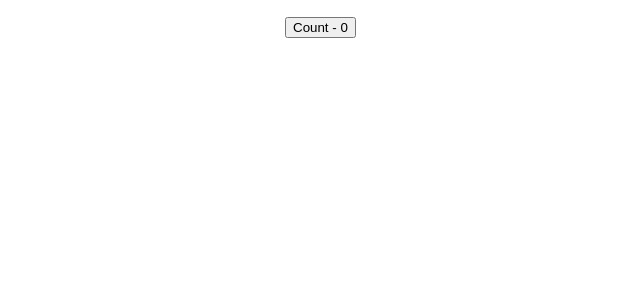
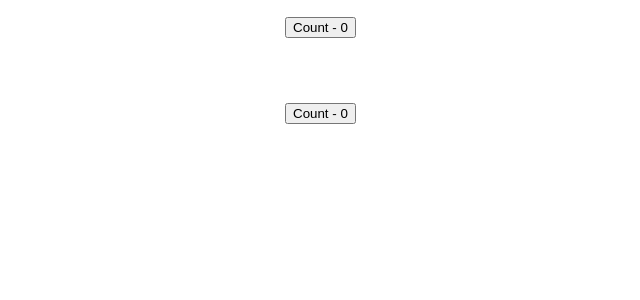
Before and after one commit to alchemist09/react-hooks-fun, a React (Create React App) app: page / in a window 1280 px wide. Shown: the top 300 px of the page, without its empty margins (35-675 px from the left). Built offline with nearby package versions, Linux system fonts and the light colour scheme.

Commit message:
Renders the DocTitleTwo component within the App component

```diff
--- a/src/App.js
+++ b/src/App.js
@@ -1,10 +1,12 @@
 import React from 'react';
 import DocTitleOne from './components/CustomHooks/DocTitleOne';
+import DocTitleTwo from './components/CustomHooks/DocTitleTwo';
 
 function App() {
   return (
     <div >
       <DocTitleOne />
+      <DocTitleTwo />
     </div>
   );
 }
```
Also changed, not shown: src/components/CustomHooks/CounterOne.js (added), src/components/CustomHooks/CounterTwo.js (added).
